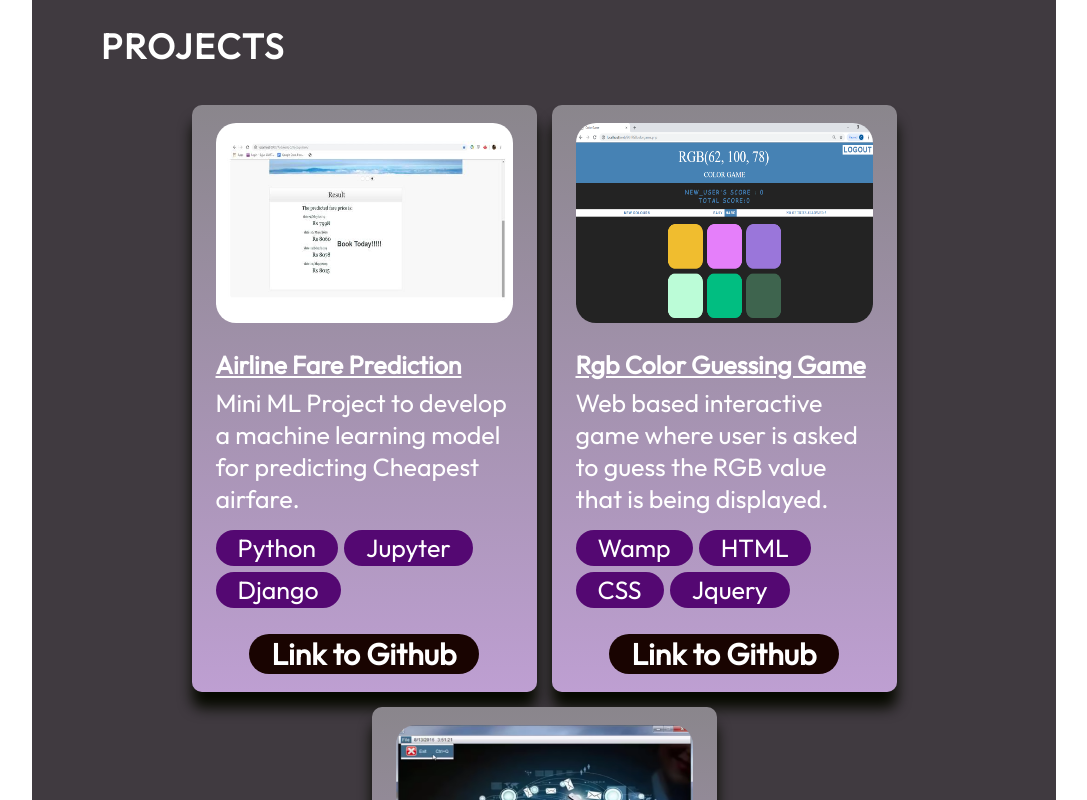
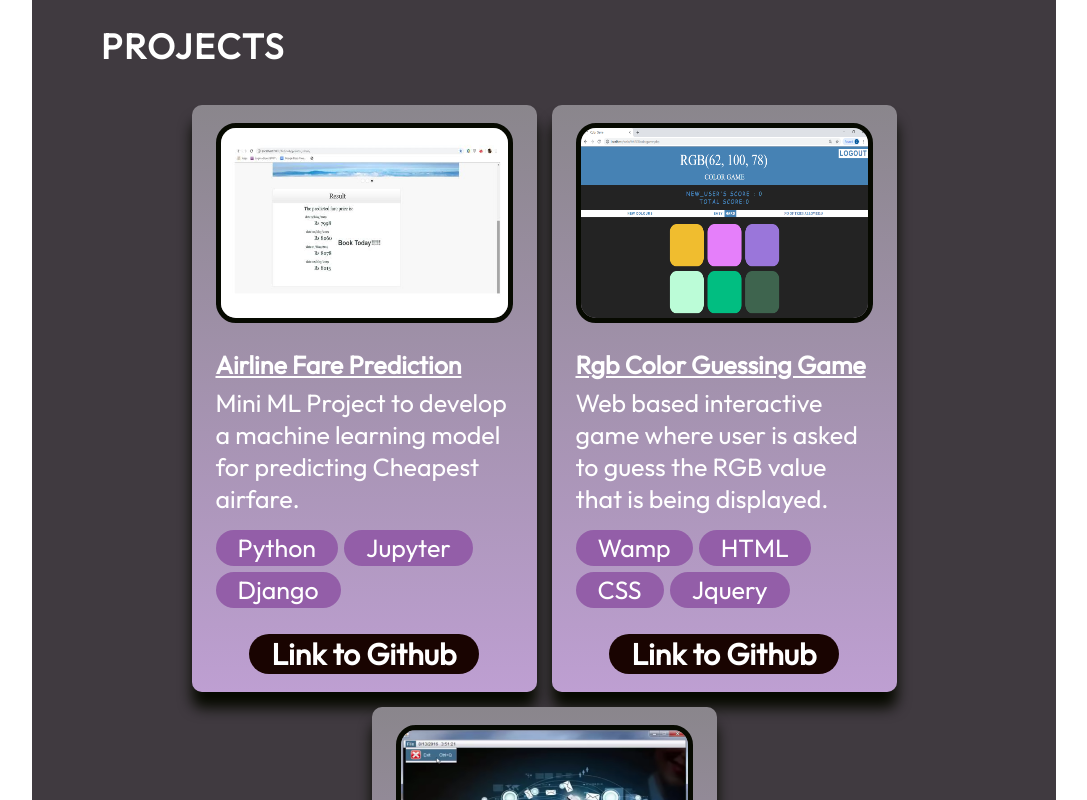
Before and after one commit to AbhiGoku/My-Portfolio, a React (Vite) app: page / in a window 1280 px wide. Shown: the part 3760-4560 px from the top of the page, without its empty margins (96-1183 px from the left). Built offline with nearby package versions, Linux system fonts and the light colour scheme.

Commit message:
Fixed the menu color as well

```diff
--- a/src/Components/NavBar/NavBar.module.css
+++ b/src/Components/NavBar/NavBar.module.css
@@ -140,7 +140,7 @@
     align-items: center;
     gap: 15px;
     border-radius: 10px;
-    background: rgba(25, 56, 109, 0.9);
+    background: rgba(255, 255, 255, 0.9);
     padding: 20px 30px;
     box-shadow: 0 0 4px rgba(0, 0, 0, 0.25);
   }
--- a/src/Components/Projects/ProjectCard.module.css
+++ b/src/Components/Projects/ProjectCard.module.css
@@ -12,13 +12,15 @@
 
 .container:hover{
   border-radius: 20px;
-  background: #ab44b9;
+  background: #f4e7e7;
+  color:#070a01;
   transition:ease-in-out;
 }
 
 .img{
   margin-bottom: 26px;
   border-radius: 20px;
+  border: 5px solid #070a01;
   width: 100%;
   height:200px;
 }
@@ -49,7 +51,7 @@
   font-size: 25px;
   font-weight:400;
   border-radius: 100px;
-  background: #540872;
+  background: #935ea8;
   padding: 2px 22px;
 }
 
```
